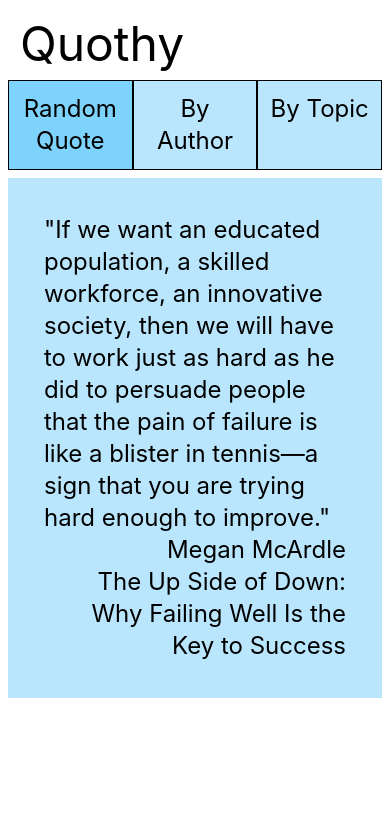
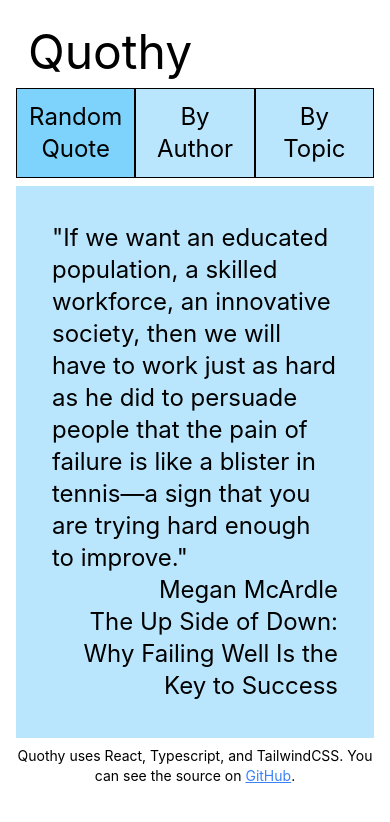
Before and after one commit to MarkNenadov/quothy, a React (Create React App) app: page / in a window 390 px wide. Shown: the top 822 px of the page. Built offline with nearby package versions, Linux system fonts and the light colour scheme.

Commit message:
add footer and slight adjustment to mobile margin/padding

```diff
--- a/src/App.tsx
+++ b/src/App.tsx
@@ -8,7 +8,7 @@ function App() {
   const [currentTab, setCurrentTab] = useState("random")
 
   return (
-    <div className="m-1 md:m-4 text-2xl p-1 md:p-4">
+    <div className="m-2 md:m-4 text-2xl p-2 md:p-4">
       <h2 className="bold text-5xl p-3">Quothy</h2>
       <div className="flex flex-row justify-between">
         <div
@@ -39,6 +39,9 @@ function App() {
       {
         currentTab === "topic" && <ByTopic quoteList={data} />
       }
+      <div className="text-sm text-center pt-2">
+        Quothy uses React, Typescript, and TailwindCSS. You can see the source on <a className="underline text-blue-500" href={"https://github.com/MarkNenadov/quothy"}>GitHub</a>.
+      </div>
     </div>
   );
 }
```
